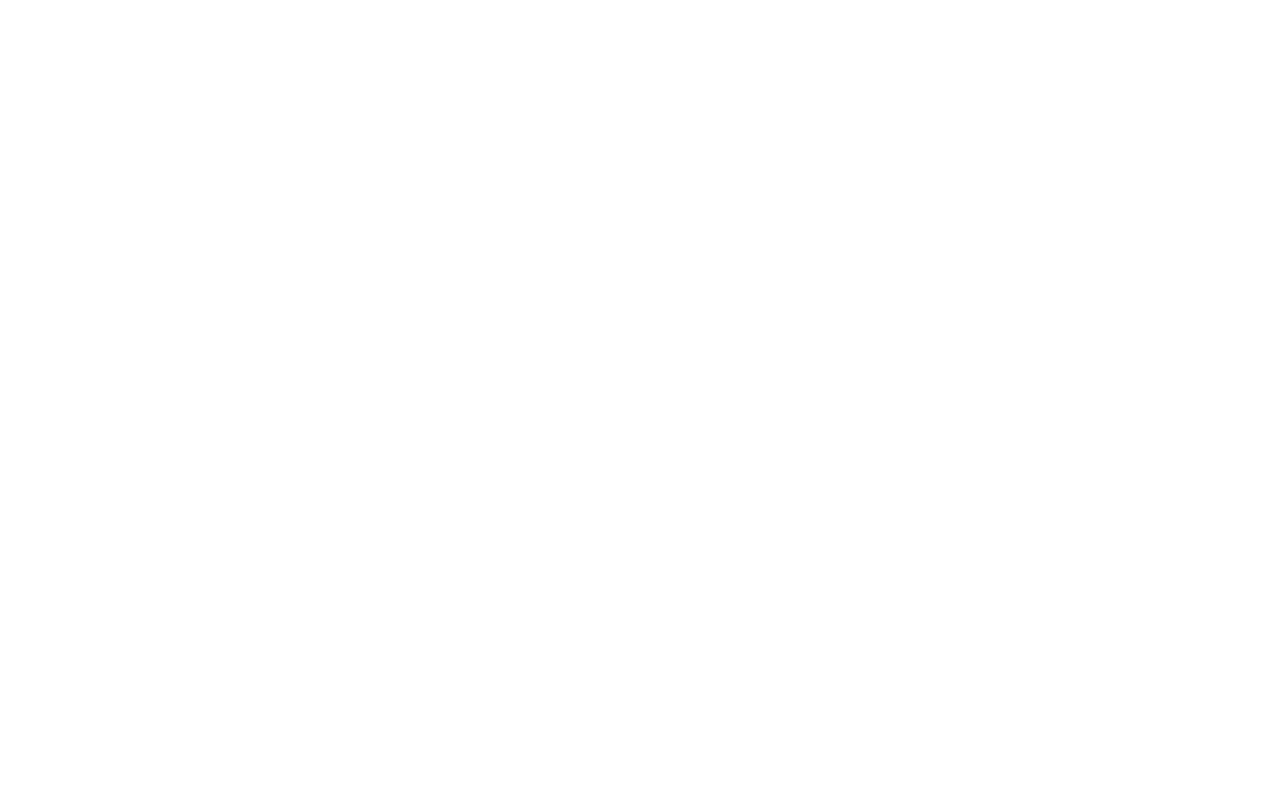
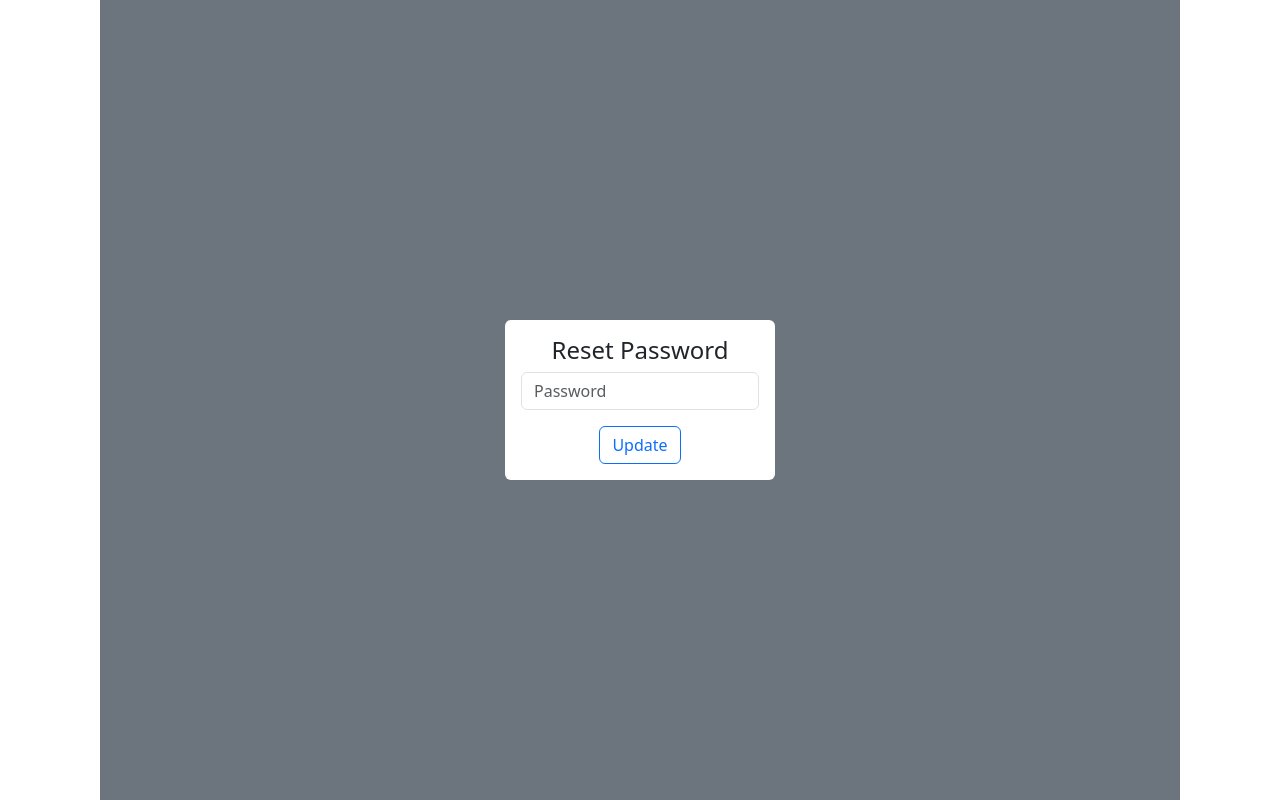
Before and after one commit to sulaxsan99/TryOnMakeUp_FrontEnd, a React (Create React App) app: page /reset-password in a window 1280 px wide. Before the commit this address had no page. Built offline with nearby package versions, Linux system fonts and the light colour scheme.

Commit message:
fourthd commit

```diff
--- a/package.json
+++ b/package.json
@@ -9,6 +9,7 @@
     "animejs": "^3.2.1",
     "axios": "^1.4.0",
     "bootstrap": "^5.3.1",
+    "cors": "^2.8.5",
     "formik": "^2.4.2",
     "jsonwebtoken": "^9.0.1",
     "mdb-react-ui-kit": "^6.1.0",
--- a/src/App.js
+++ b/src/App.js
@@ -9,6 +9,8 @@
 import Admin from './component/Admin';
 import 'react-toastify/dist/ReactToastify.css';
 import ProtectRoute from './ProtectRoute';
+import ForgotPassword from './component/ForgotPassword';
+import ResetPassword from './component/ResetPassword';
 // import 'react-hot-toast/dist/index.css'; // Import the CSS for toast styles
 
 
@@ -25,6 +27,9 @@
             <Route path="/products" element={<Products />} />
             <Route path="/home" element={<Home />} />
             <Route path="/admin" element={<Admin />} />
+            <Route path="/ForgotPassword" element={<ForgotPassword />} />
+            <Route path="/reset-password" element={<ResetPassword />} />
+
             {/* <ProtectRoute path="/home"   component={<Landing />} />
             <ProtectRoute path="/products" component={<Products />} /> */}
             <Route  path="/" element={<Home />} />
--- a/src/component/Admin.css
+++ b/src/component/Admin.css
@@ -50,3 +50,14 @@
 .update:hover{
     background-color: rgb(1, 14, 129);
     }
+
+    .forgot-password{
+        margin-top: 10px;
+        color: blue;
+        font-size: small;
+        text-decoration: none;
+    }
+    .forgot-password :hover{
+        color: #4c00ff;
+        cursor: pointer;
+    }
--- /dev/null
+++ b/src/component/ForgotPassword.js
@@ -0,0 +1,49 @@
+import React from 'react'
+import { useState } from "react";
+
+import { Link, useNavigate } from "react-router-dom";
+import axios from 'axios'
+function ForgotPassword() {
+
+    const [email, setEmail] = useState()
+    const navigate = useNavigate()
+
+    axios.defaults.withCredentials = true;
+    const handleSubmit = (e) => {
+      // console.log(email)
+        e.preventDefault()
+        axios.post('http://localhost:5000/api/user/forgot-password', {email})
+        .then(res => {
+            if(res.data.Status === "Success") {
+                navigate('/login')
+
+            }
+        }).catch(err => console.log(err))
+    }
+  return (
+    <div className="d-flex justify-content-center align-items-center bg-secondary vh-100 w-100 ">
+      <div className="bg-white p-3 rounded w-50">
+        <h4 className='text-dark'>Forgot Password</h4>
+        <form onSubmit={handleSubmit}>
+          <div className="mb-3">
+
+            <input
+              type="email"
+              placeholder="Enter Email"
+              autoComplete="off"
+              name="email"
+              className="form-control w-0"
+              onChange={(e) => setEmail(e.target.value)}
+            />
+          </div>
+          <button type="submit" className="btn btn-success w-100 rounded-0">
+            Send
+          </button>
+          </form>
+
+      </div>
+    </div>
+  )
+}
+
+export default  ForgotPassword
--- a/src/component/Home.js
+++ b/src/component/Home.js
@@ -13,7 +13,7 @@
     return (
         <div >
             <div className='row ' >
-                <h3 style={{ color: 'black', textAlign: "center", marginTop: '10px', fontWeight: "800" }}>Try On Make Up</h3>
+                <h3 style={{ color: 'black', textAlign: "center", marginTop: '10px', fontWeight: "800" ,fontFamily:"fantasy"}}>Try On Make Up</h3>
             </div>
             <div className='row ' style={{}}>
                 <div className='col-lg-8 text-dark' style={{ display: 'flex', flexDirection: "column", alignItems: "center",height:'90%'}}>
--- /dev/null
+++ b/src/component/ResetPassword.js
@@ -0,0 +1,89 @@
+import React from 'react'
+import { useState } from "react";
+import { Link, useNavigate, useParams,useLocation } from "react-router-dom";
+import axios from 'axios'
+import { toast } from 'react-toastify';
+
+import { Formik, Form, Field } from 'formik';
+import * as Yup from 'yup';
+function ResetPassword() {
+  const [password, setPassword] = useState()
+  const navigate = useNavigate()
+  const location = useLocation();
+  const queryParams = new URLSearchParams(location.search);
+
+  const id = queryParams.get('id');
+  const token = queryParams.get('token');
+  // const { id, token } = useParams()
+
+
+  const LoginSchema = Yup.object().shape({
+    password: Yup.string()
+      .min(8, 'Password must be at least 8 characters')
+      .matches(
+        /^(?=.*[a-z])(?=.*[A-Z])(?=.*\d).{8,}$/,
+        'Password must contain at least one uppercase letter, one lowercase letter, and one digit'
+      ).required('Required')
+  });
+  axios.defaults.withCredentials = true;
+
+console.log(id)
+
+console.log(token)
+
+  return (
+    <div className="d-flex justify-content-center align-items-center bg-secondary vh-100 w-100">
+      <div className="bg-white p-3 rounded w-25">
+        <h4 className='text-dark'>Reset Password</h4>
+
+
+        <Formik
+          initialValues={{
+            password: '',
+          }}
+          validationSchema={LoginSchema}
+          onSubmit={values => {
+            console.log(values)
+
+              axios.post(`http://localhost:5000/api/user/reset-password/${id}/${token}`, values)
+                .then(res => {
+                  // if (res.data.Status === "Success") {
+                  //   navigate('/login')
+                  // }
+                  toast.success(res.data);
+                  console.log(res)
+                  navigate('/login')
+                }).catch(err => {
+                  console.log(err.response)
+                  console.log(err.response.data)
+                  toast.error(err.response.data);
+                })
+            }
+          }
+        >
+
+          {
+            ({ errors, touched }) => (
+              <Form>
+                <div className="form-group">
+                  <Field name="password" className="form-control" placeholder="Password" />
+                  {errors.password && touched.password ? (
+                    <div className='h6 text-danger'  >{errors.password}</div>
+                  ) : null}
+                </div>
+
+
+                <div className="form-group">
+                  <button type="submit" onSubmit={onsubmit} className="btn btn-outline-primary mt-3">Update</button>
+                </div>
+
+              </Form>
+            )
+          }
+        </Formik>
+      </div>
+    </div>
+  )
+}
+
+export default ResetPassword;
--- a/src/component/landing.js
+++ b/src/component/landing.js
@@ -180,9 +180,7 @@
                                         )}
                                     </div>
 
-                                    <div className="dropzone pb-5 mb-2">
-                                        <button type="button" className="btn btn-outline-dark mt-4 ">Download Image</button>
-                                    </div>
+
                                 </div>
                             </div>
                         </div>
@@ -195,7 +193,7 @@
 
                         <div style={{ display: 'flex', flexDirection: 'column', alignItems: 'center' }}>
                             <div className="title ">
-                                <h1>Lipstick Colors</h1>
+                                <h1 >Lipstick Colors</h1>
                             </div>
                             <div className=" " style={{ display: 'flex', flexDirection: 'row', alignItems: 'center' }} >
 
@@ -204,7 +202,8 @@
 
                                     <div className="dropzone ">
 
-                                        <img src={lipstic} style={{ height: '180px', width: '180px', backgroundColor: lipstick1 }} />
+<Link to="/products">
+                                        <img src={lipstic} style={{ height: '180px', width: '180px', backgroundColor: lipstick1 }} /></Link>
                                     </div>
                                     {/* <Link to="/products" style={{ textDecoration: 'none' }}> <button className="btn btn-outline-dark mt-3 mx-2">More Products</button> </Link> */}
                                 </div>
--- a/src/component/login.js
+++ b/src/component/login.js
@@ -6,6 +6,7 @@
 // import { Register } from './AxiosApi/FetchCalls';
 import axios from 'axios'
 import { toast } from 'react-toastify';
+import './Admin.css'
 function Login() {
 
     const navigate = useNavigate();
@@ -42,7 +43,7 @@
                         axios.post('http://localhost:5000/api/user/login', values).then((res) => {
                             if (res && res.data) {
                                 localStorage.setItem("validtoken", res.data.userToken)
-                                console.log(res.data.message);
+                                console.log(res);
                                 toast.success(res.data.message);
                                 navigate('/landing');
 
@@ -87,7 +88,17 @@
                             <div className="form-group">
                                 <button type="submit" onSubmit={onsubmit} className="btn btn-outline-primary mt-3">login</button>
                                 <Link to="/signup" style={{ textDecoration: 'none' }}> <button type="submit" href="signup" className="btn btn-outline-secondary mt-3 mx-2">Signup</button> </Link>
+
+                                <div>
+                                <Link to="/ForgotPassword">
+                                <h6  className='forgot-password' >
+                                   forgot password
+                                   </h6>
+                                </Link>
+
+                                </div>
                             </div>
+
                         </Form>
                     )
                 }
--- a/src/component/signup.js
+++ b/src/component/signup.js
@@ -12,11 +12,11 @@
     const navigate = useNavigate();
     const SignupSchema = Yup.object().shape({
         firstName: Yup.string()
-            .min(2, 'Too Short!')
+            .min(3, 'Too Short!')
             .max(50, 'Too Long!')
             .required('Required'),
         lastName: Yup.string()
-            .min(2, 'Too Short!')
+            .min(3, 'Too Short!')
             .max(50, 'Too Long!')
             .required('Required'),
         email: Yup.string().email('Invalid email').required('Required'),
@@ -46,7 +46,7 @@
                     axios.post('http://localhost:5000/api/user/register', values)
                         .then((res) => {
                             if (res && res.data) {
-                                console.log(res.data);
+                                console.log(res);
                                 toast.success(res.data);
                                 navigate('/login');
                             } else {
```
Also changed, not shown: src/component/Admin.js (+14 -8 lines), 1 other file (tests, documents, lock files or other folders).
